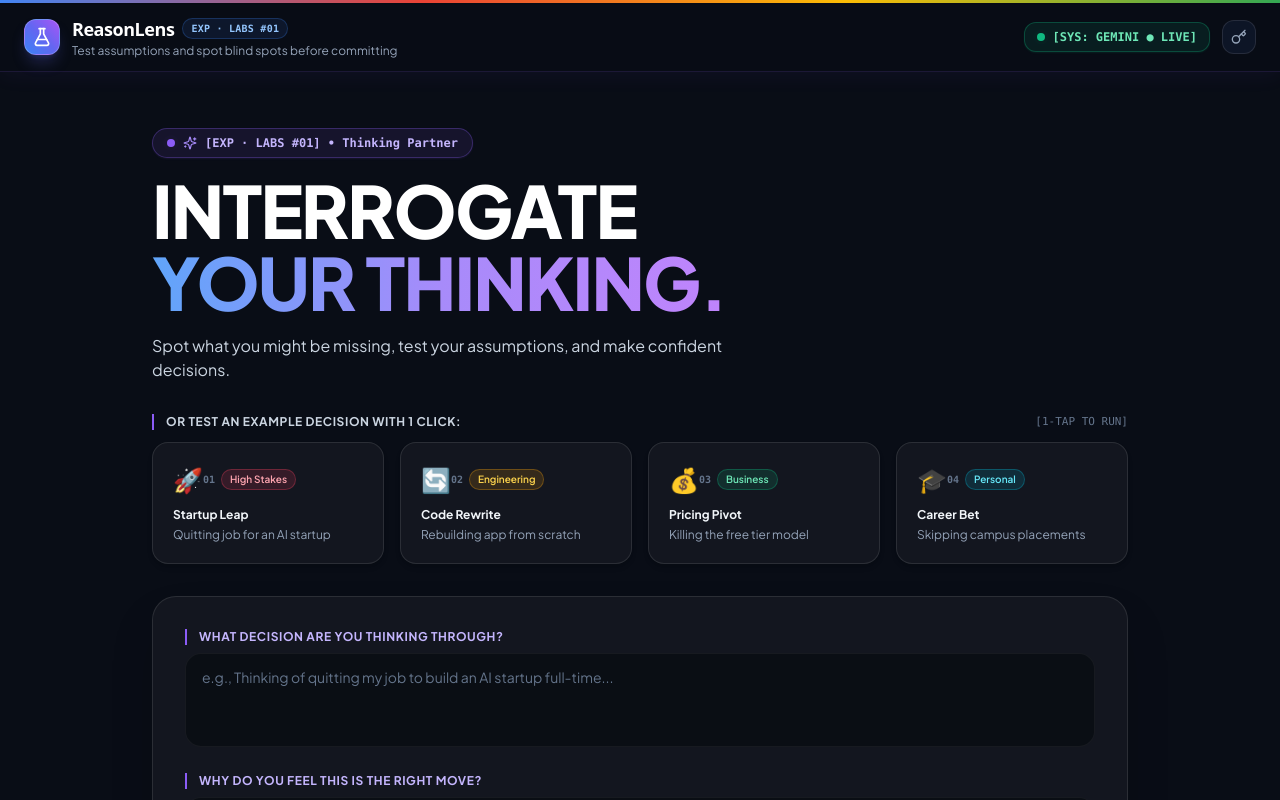
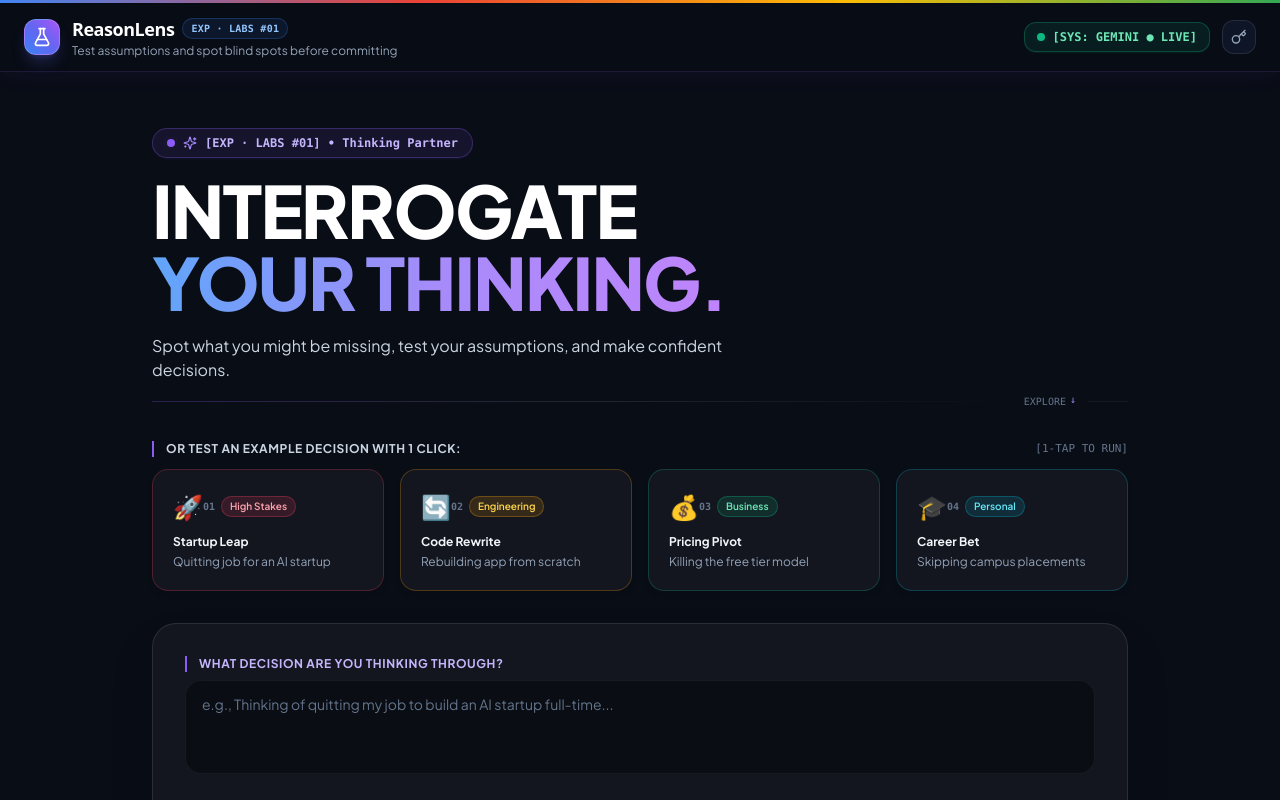
Before and after one commit to crunchyrolll1810-cyber/Adityashambharkar_Promptwars, a React (Vite) app: page / in a window 1280 px wide. Shown: the top 800 px of the page. Built offline with nearby package versions, Linux system fonts and the light colour scheme; the HTML template or start-up script is replaced by a standard one.

Commit message:
feat: complete Google Labs UI polish and micro-widgets

```diff
--- a/src/App.tsx
+++ b/src/App.tsx
@@ -6,10 +6,11 @@ import { MultimodalInput } from './components/MultimodalInput'
 import { CalibrationCard } from './components/CalibrationCard'
 import { StreamingCard } from './components/StreamingCard'
 import { DecisionDashboard } from './components/DecisionDashboard'
-import { GreatSageWidget } from './components/GreatSageWidget'
 import { generateContentStream, parseDecisionAnalysis, reEvaluateDecision } from './services/geminiService'
 import { CalibrationAnswer } from './types/decision.types'
-import { Sparkles, Eye, Code } from 'lucide-react'
+import { GreatSageWidget } from './components/GreatSageWidget'
+import { HeroHeader } from './components/HeroHeader'
+import { Eye, Code } from 'lucide-react'
 
 export function App() {
   const [context, setContext] = useState(''); const [rationale, setRationale] = useState('')
@@ -46,34 +47,16 @@ export function App() {
   return (
     <div className="min-h-screen bg-[#090D16] text-slate-100 flex flex-col relative overflow-x-hidden selection:bg-violet-500/30 selection:text-violet-100">
       <InteractiveDotGrid />
-      <div className="fixed -top-32 left-1/4 w-[650px] h-[650px] bg-cyan-600/10 rounded-full blur-[140px] pointer-events-none -z-10 animate-radial-pulse" />
-      <div className="fixed top-1/4 -right-24 w-[600px] h-[600px] bg-violet-600/12 rounded-full blur-[150px] pointer-events-none -z-10 animate-radial-pulse" />
-      <div className="fixed -bottom-28 left-1/3 w-[600px] h-[600px] bg-rose-600/[0.06] rounded-full blur-[160px] pointer-events-none -z-10" />
+      <div className="fixed -top-[12vh] left-[15vw] w-[45vw] h-[45vw] max-w-[650px] max-h-[650px] bg-cyan-600/10 rounded-full blur-[140px] pointer-events-none -z-10 animate-radial-pulse" />
+      <div className="fixed top-[20vh] -right-[8vw] w-[42vw] h-[42vw] max-w-[600px] max-h-[600px] bg-violet-600/12 rounded-full blur-[150px] pointer-events-none -z-10 animate-radial-pulse" />
+      <div className="fixed -bottom-[12vh] left-[25vw] w-[42vw] h-[42vw] max-w-[600px] max-h-[600px] bg-rose-600/[0.06] rounded-full blur-[160px] pointer-events-none -z-10" />
       <div className="fixed inset-0 vignette-overlay -z-10" />
       <div className="fixed inset-0 scanline-overlay opacity-30 -z-10" />
 
       <Navbar isDemoMode={isDemoMode} onToggleDemoMode={setIsDemoMode} />
 
       <main className="flex-1 max-w-5xl w-full mx-auto px-4 sm:px-6 py-10 sm:py-14 space-y-8">
-        <div className="text-center sm:text-left">
-          <div className="inline-flex items-center gap-2 px-3.5 py-1.5 rounded-full bg-violet-500/10 text-violet-300 font-mono text-xs font-semibold border border-violet-500/30 mb-4 shadow-sm shadow-violet-500/10">
-            <span className="relative flex h-2 w-2">
-              <span className="animate-ping absolute inline-flex h-full w-full rounded-full bg-violet-400 opacity-75"></span>
-              <span className="relative inline-flex rounded-full h-2 w-2 bg-violet-500"></span>
-            </span>
-            <Sparkles className="h-3.5 w-3.5 text-violet-400" />
-            <span>[EXP · LABS #01] • Thinking Partner</span>
-          </div>
-          <h1 className="text-4xl sm:text-6xl lg:text-7xl font-extrabold tracking-tight text-white mb-4 leading-[1.08]">
-            INTERROGATE<br />
-            <span className="text-transparent bg-clip-text bg-gradient-to-r from-blue-400 via-violet-400 to-purple-400">
-              YOUR THINKING.
-            </span>
-          </h1>
-          <p className="text-sm sm:text-base text-slate-300 max-w-xl leading-relaxed">
-            Spot what you might be missing, test your assumptions, and make confident decisions.
-          </p>
-        </div>
+        <HeroHeader />
 
         <QuickScenarioChips onSelectScenario={handleSelectScenario} />
 
@@ -94,14 +77,19 @@ export function App() {
           />
         )}
 
+        {isGenerating && (
+          <div className="w-full h-1.5 bg-[#161922] rounded-full overflow-hidden border border-white/5 shadow-inner animate-fade-in">
+            <div className="h-full bg-gradient-to-r from-blue-500 via-violet-500 to-purple-500 animate-shimmer rounded-full w-full" />
+          </div>
+        )}
+
         {parsedAnalysis && (
-          <div className="flex items-center justify-between mb-4">
+          <div className="flex flex-col sm:flex-row sm:items-center justify-between gap-3 mb-4">
+            <div className="flex items-center gap-2">
               <button
                 onClick={() => setActiveTab('dashboard')}
-              className={`flex items-center gap-2 px-4 py-2 rounded-xl text-xs font-semibold active:scale-[0.97] transition-all duration-150 ${
-                activeTab === 'dashboard'
-                  ? 'bg-gradient-to-r from-blue-600 via-indigo-600 to-purple-600 text-white shadow-md shadow-indigo-500/25'
-                  : 'bg-[#161922] text-slate-300 hover:text-white border border-white/10'
+                className={`flex items-center gap-2 px-4 py-2 rounded-xl text-xs font-semibold active:scale-[0.97] transition-all ${
+                  activeTab === 'dashboard' ? 'bg-gradient-to-r from-blue-600 via-indigo-600 to-purple-600 text-white shadow-md' : 'bg-[#161922] text-slate-300 hover:text-white border border-white/10'
                 }`}
               >
                 <Eye className="h-4 w-4" /><span>Decision Breakdown</span>
@@ -114,6 +102,15 @@ export function App() {
               >
                 <Code className="h-3 w-3" /><span>Raw JSON</span>
               </button>
+            </div>
+
+            <div className="flex items-center gap-3 py-1.5 px-3.5 rounded-xl bg-[#161922]/80 border border-white/10 text-[11px] text-slate-300 font-mono shadow-sm">
+              <span className="text-amber-300 font-semibold">⚡ {parsedAnalysis.unstatedAssumptions.length} Assumptions</span>
+              <span className="text-slate-600">·</span>
+              <span className="text-rose-300 font-semibold">🔴 {parsedAnalysis.preMortemScenarios.length} Failure Modes</span>
+              <span className="text-slate-600">·</span>
+              <span className="text-violet-300 font-semibold">💡 {parsedAnalysis.socraticQuestions.length} Questions</span>
+            </div>
           </div>
         )}
 
@@ -132,8 +129,11 @@ export function App() {
         )}
       </main>
 
-      <footer className="py-4 text-center text-xs text-slate-500 border-t border-white/5 font-mono">
-        Google Labs Experiment • PromptWars 2026 • SVPCET Nagpur • Engineering India x Hack2Skill x Google for Developers
+      <footer className="relative py-6 text-center text-xs text-slate-500 font-mono">
+        <div className="absolute top-0 left-0 right-0 h-[1.5px] google-ribbon opacity-70" />
+        <p className="flex items-center justify-center gap-2 flex-wrap">
+          <span>Google Labs Experiment</span><span className="text-violet-400">◆</span><span>PromptWars 2026</span><span className="text-violet-400">◆</span><span>SVPCET Nagpur</span><span className="text-violet-400">◆</span><span>Hack2Skill x Google for Developers</span>
+        </p>
       </footer>
     </div>
   )
--- a/src/components/CalibrationCard.tsx
+++ b/src/components/CalibrationCard.tsx
@@ -40,7 +40,7 @@ export const CalibrationCard: React.FC<CalibrationCardProps> = ({
   }
 
   return (
-    <div className="rounded-2xl p-6 sm:p-7 bg-[#161922]/90 border border-white/10 shadow-2xl space-y-6 mb-8 animate-fade-in">
+    <div className="spotlight-card rounded-3xl p-6 sm:p-7 bg-[#161922]/90 border border-white/10 shadow-2xl space-y-6 mb-8 animate-fade-in hover:border-violet-500/30 hover:shadow-[0_20px_50px_-10px_rgba(139,92,246,0.15)] transition-all duration-300">
       {/* Header */}
       <div className="flex flex-col sm:flex-row sm:items-center justify-between gap-3 border-b border-white/5 pb-4">
         <div>
--- a/src/components/ClarityGauge.tsx
+++ b/src/components/ClarityGauge.tsx
@@ -43,7 +43,7 @@ export const ClarityGauge: React.FC<Props> = ({
   }
 
   return (
-    <div className="md:col-span-4 rounded-3xl p-6 sm:p-7 bg-[#161922]/85 border border-white/10 shadow-2xl flex flex-col justify-between space-y-4 hover:border-violet-500/30 hover:shadow-[0_20px_50px_-10px_rgba(139,92,246,0.15)] hover:-translate-y-1 transition-all duration-300">
+    <div className="spotlight-card md:col-span-4 rounded-3xl p-6 sm:p-7 bg-[#161922]/85 border border-white/10 shadow-2xl flex flex-col justify-between space-y-4 hover:border-violet-500/30 hover:shadow-[0_20px_50px_-10px_rgba(139,92,246,0.15)] hover:-translate-y-1 transition-all duration-300">
       <div className="flex items-center justify-between border-b border-white/5 pb-2">
         <span className="font-mono text-[10px] text-slate-500 font-semibold">[GAUGE 01]</span>
         <span className="text-[11px] font-mono uppercase tracking-wider text-slate-400">Confidence Metric</span>
--- a/src/components/GreatSageWidget.tsx
+++ b/src/components/GreatSageWidget.tsx
@@ -65,7 +65,7 @@ export const GreatSageWidget: React.FC<Props> = ({ analysis, context, rationale,
     return (
       <div
         onClick={() => setIsOpen(true)}
-        className="fixed bottom-5 right-5 z-50 flex items-center gap-3 px-4 py-3 rounded-full backdrop-blur-2xl bg-[#161922]/95 border border-purple-500/40 hover:border-purple-400 shadow-2xl hover:shadow-purple-500/25 active:scale-[0.97] transition-all cursor-pointer group"
+        className="fixed bottom-5 right-5 z-50 flex items-center gap-3 px-4 py-3 rounded-full backdrop-blur-2xl bg-[#161922]/95 border border-purple-500/40 hover:border-purple-400 shadow-2xl hover:shadow-purple-500/25 active:scale-[0.97] transition-all cursor-pointer group animate-slide-up-fade"
       >
         <div className="relative flex items-center justify-center h-8 w-8 rounded-full bg-purple-600/30 border border-purple-400/40 text-base shadow-inner">
           <span>🔮</span>
@@ -84,7 +84,7 @@ export const GreatSageWidget: React.FC<Props> = ({ analysis, context, rationale,
   }
 
   return (
-    <div className="fixed bottom-5 right-5 z-50 w-[92vw] sm:w-[420px] h-[520px] max-h-[85vh] flex flex-col rounded-3xl backdrop-blur-2xl bg-[#161922]/95 border border-purple-500/40 shadow-2xl animate-fade-in overflow-hidden">
+    <div className="fixed bottom-5 right-5 z-50 w-[92vw] sm:w-[420px] h-[520px] max-h-[85vh] flex flex-col rounded-3xl backdrop-blur-2xl bg-[#161922]/95 border border-purple-500/40 shadow-2xl animate-slide-up-fade overflow-hidden">
       {/* Header */}
       <div className="flex items-center justify-between px-4 py-3 border-b border-white/5 bg-[#0B0E14]/60">
         <div className="flex items-center gap-2.5">
--- /dev/null
+++ b/src/components/HeroHeader.tsx
@@ -0,0 +1,33 @@
+import React from 'react'
+import { Sparkles } from 'lucide-react'
+
+export const HeroHeader: React.FC = () => {
+  return (
+    <div className="text-center sm:text-left">
+      <div className="inline-flex items-center gap-2 px-3.5 py-1.5 rounded-full bg-violet-500/10 text-violet-300 font-mono text-xs font-semibold border border-violet-500/30 mb-4 shadow-sm shadow-violet-500/10">
+        <span className="relative flex h-2 w-2">
+          <span className="animate-ping absolute inline-flex h-full w-full rounded-full bg-violet-400 opacity-75" />
+          <span className="relative inline-flex rounded-full h-2 w-2 bg-violet-500" />
+        </span>
+        <Sparkles className="h-3.5 w-3.5 text-violet-400" />
+        <span>[EXP · LABS #01] • Thinking Partner</span>
+      </div>
+      <h1 className="text-4xl sm:text-6xl lg:text-7xl font-extrabold tracking-tight text-white mb-4 leading-[1.08]">
+        INTERROGATE<br />
+        <span className="text-transparent bg-clip-text bg-gradient-to-r from-blue-400 via-violet-400 to-purple-400">
+          YOUR THINKING.
+        </span>
+      </h1>
+      <p className="text-sm sm:text-base text-slate-300 max-w-xl leading-relaxed">
+        Spot what you might be missing, test your assumptions, and make confident decisions.
+      </p>
+      <div className="flex items-center gap-3 pt-3">
+        <div className="h-px flex-1 bg-gradient-to-r from-violet-500/25 via-white/10 to-transparent" />
+        <span className="font-mono text-[10px] text-slate-500 flex items-center gap-1 font-medium">
+          <span>EXPLORE</span><span className="animate-bounce text-violet-400">↓</span>
+        </span>
+        <div className="h-px w-10 bg-white/5" />
+      </div>
+    </div>
+  )
+}
--- a/src/components/Navbar.tsx
+++ b/src/components/Navbar.tsx
@@ -22,7 +22,7 @@ export const Navbar: React.FC<NavbarProps> = ({ isDemoMode, onToggleDemoMode })
 
       <header className="sticky top-[2.5px] z-40 px-4 sm:px-6 py-3 backdrop-blur-2xl bg-[#090D16]/90 border-b border-violet-500/15 shadow-[0_4px_20px_rgba(139,92,246,0.06)] flex items-center justify-between">
         <div className="flex items-center gap-3">
-          <div className="h-9 w-9 rounded-xl bg-gradient-to-tr from-blue-500 via-indigo-500 to-purple-500 flex items-center justify-center shadow-lg shadow-indigo-500/25 border border-white/20 group cursor-pointer">
+          <div className="h-9 w-9 rounded-xl bg-gradient-to-tr from-blue-500 via-indigo-500 to-purple-500 flex items-center justify-center shadow-lg shadow-indigo-500/25 border border-white/20 group cursor-pointer hover:rotate-12 active:scale-95 transition-all duration-300">
             <FlaskConical className="h-5 w-5 text-white group-hover:rotate-45 transition-transform duration-300" />
           </div>
           <div>
--- a/src/components/QuickScenarioChips.tsx
+++ b/src/components/QuickScenarioChips.tsx
@@ -14,7 +14,7 @@ export const QuickScenarioChips: React.FC<QuickScenarioChipsProps> = ({ onSelect
       subtitle: 'Quitting job for an AI startup',
       badge: 'High Stakes',
       badgeColor: 'bg-rose-500/15 text-rose-300 border-rose-500/30',
-      borderGlow: 'hover:border-rose-500/50 hover:shadow-[0_0_25px_-5px_rgba(244,63,94,0.3)]',
+      borderStyle: 'border-rose-500/25 hover:border-rose-500/70 hover:shadow-[0_0_25px_-5px_rgba(244,63,94,0.35)]',
       context: 'Quitting my job to launch an AI startup full-time.',
       rationale: 'I have 6 months of savings and strong coding skills.'
     },
@@ -25,7 +25,7 @@ export const QuickScenarioChips: React.FC<QuickScenarioChipsProps> = ({ onSelect
       subtitle: 'Rebuilding app from scratch',
       badge: 'Engineering',
       badgeColor: 'bg-amber-500/15 text-amber-300 border-amber-500/30',
-      borderGlow: 'hover:border-amber-500/50 hover:shadow-[0_0_25px_-5px_rgba(245,158,11,0.3)]',
+      borderStyle: 'border-amber-500/25 hover:border-amber-500/70 hover:shadow-[0_0_25px_-5px_rgba(245,158,11,0.35)]',
       context: 'Scrapping our legacy app to rebuild from scratch in a modern stack.',
       rationale: 'Old codebase is messy and slowing down new features.'
     },
@@ -36,7 +36,7 @@ export const QuickScenarioChips: React.FC<QuickScenarioChipsProps> = ({ onSelect
       subtitle: 'Killing the free tier model',
       badge: 'Business',
       badgeColor: 'bg-emerald-500/15 text-emerald-300 border-emerald-500/30',
-      borderGlow: 'hover:border-emerald-500/50 hover:shadow-[0_0_25px_-5px_rgba(16,185,129,0.3)]',
+      borderStyle: 'border-emerald-500/25 hover:border-emerald-500/70 hover:shadow-[0_0_25px_-5px_rgba(16,185,129,0.35)]',
       context: 'Ending our free tier and going paid-only tomorrow.',
       rationale: 'Free users rarely convert and our server costs are rising.'
     },
@@ -47,7 +47,7 @@ export const QuickScenarioChips: React.FC<QuickScenarioChipsProps> = ({ onSelect
       subtitle: 'Skipping campus placements',
       badge: 'Personal',
       badgeColor: 'bg-cyan-500/15 text-cyan-300 border-cyan-500/30',
-      borderGlow: 'hover:border-cyan-500/50 hover:shadow-[0_0_25px_-5px_rgba(6,182,212,0.3)]',
+      borderStyle: 'border-cyan-500/25 hover:border-cyan-500/70 hover:shadow-[0_0_25px_-5px_rgba(6,182,212,0.35)]',
       context: 'Skipping campus placement interviews to focus solely on open-source projects.',
       rationale: 'Top tech companies hire directly from GitHub PRs.'
     }
@@ -66,7 +66,7 @@ export const QuickScenarioChips: React.FC<QuickScenarioChipsProps> = ({ onSelect
           <button
             key={i}
             onClick={() => onSelectScenario(s.context, s.rationale)}
-            className={`flex flex-col justify-between p-4 sm:p-5 rounded-2xl bg-[#161922]/85 hover:bg-[#1C202C] border border-white/10 ${s.borderGlow} text-left transition-all duration-250 hover:-translate-y-1 active:scale-[0.97] shadow-md group`}
+            className={`spotlight-card flex flex-col justify-between p-4 sm:p-5 rounded-2xl bg-[#161922]/85 hover:bg-[#1C202C] border ${s.borderStyle} text-left transition-all duration-250 hover:-translate-y-1 active:scale-[0.97] shadow-md group`}
           >
             <div className="flex items-center justify-between mb-3">
               <span className="text-2xl group-hover:scale-110 transition-transform duration-200">{s.emoji}</span>
--- a/src/index.css
+++ b/src/index.css
@@ -43,9 +43,9 @@
     position: absolute;
     top: 0; left: 0; right: 0; bottom: 0;
     pointer-events: none;
-    background: radial-gradient(350px circle at var(--mouse-x, -500px) var(--mouse-y, -500px), rgba(99, 102, 241, 0.15), transparent 70%);
+    background: radial-gradient(400px circle at var(--mouse-x, 50%) var(--mouse-y, 50%), rgba(139, 92, 246, 0.2), transparent 70%);
     opacity: 0;
-    transition: opacity 0.3s ease;
+    transition: opacity 0.35s ease;
     border-radius: inherit;
     z-index: 1;
   }
```
Also changed, not shown: src/components/DecisionDashboard.tsx (+18 -3 lines), src/components/ReflectionSection.tsx (+8 -8 lines). Lines whose indentation alone changed are shown as unchanged.
